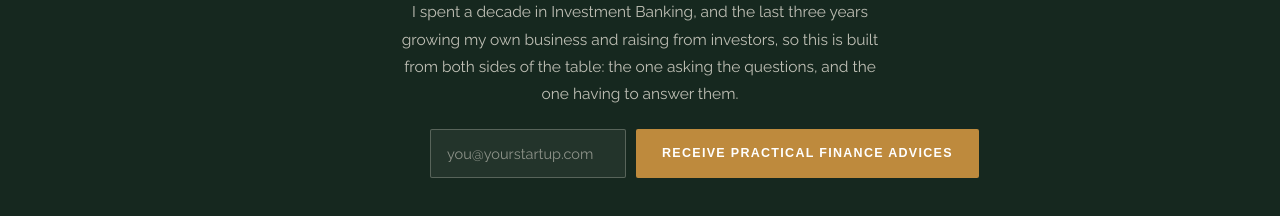
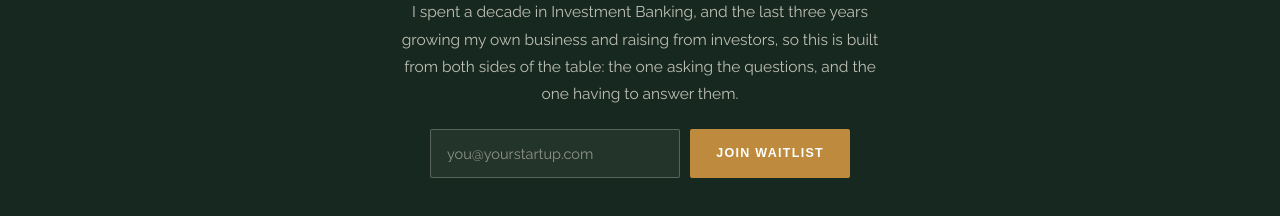
Before and after one commit to Explorherve/herveky-website, a plain HTML site: page founders/index.html in a window 1280 px wide. Shown: the part 1123-1339 px from the top of the page. Drawn offline with Linux system fonts and the light colour scheme.

Commit message:
Update index.html
updated CTA

```diff
--- a/founders/index.html
+++ b/founders/index.html
@@ -165,7 +165,7 @@
 
     <form class="signup" id="signupForm" action="https://hervky.podia.com/email_lists/1244856/subscriptions" accept-charset="UTF-8" method="post">
       <input type="email" name="email" required placeholder="you@yourstartup.com" id="emailInput">
-      <button type="submit" class="btn">Receive practical finance advices </button>
+      <button type="submit" class="btn">Join Waitlist</button>
     </form>
     <p class="fine"></p>
   </div>
```
